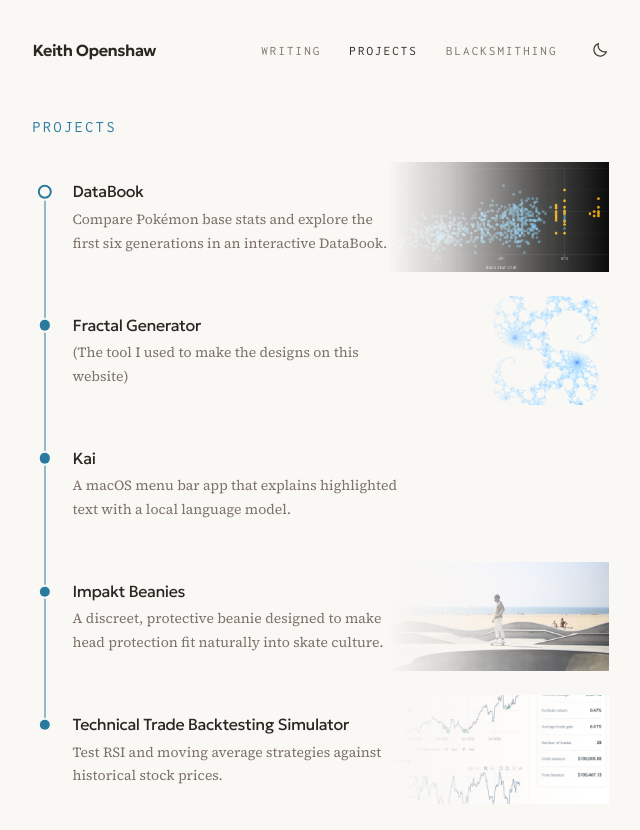
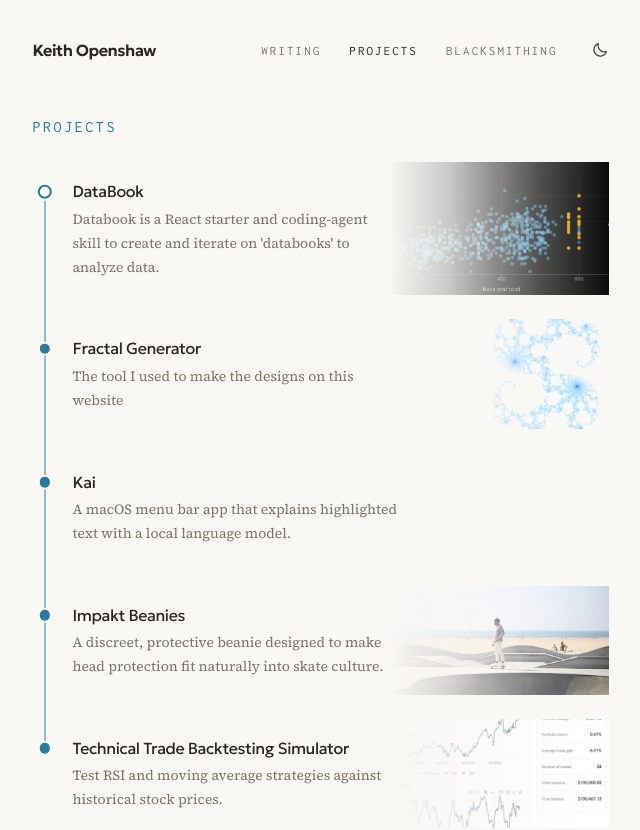
Before and after one commit to kdopenshaw/my-site, a Next.js app: page /projects in a window 1280 px wide. Shown: the top 830 px of the page, without its empty margins (312-952 px from the left). Built offline with nearby package versions, Linux system fonts and the light colour scheme.

Commit message:
fix databook description

```diff
--- a/app/projects/projects.ts
+++ b/app/projects/projects.ts
@@ -4,7 +4,7 @@ export const projects = [
     title: "DataBook",
     kind: "tool",
     description:
-      "Compare Pokémon base stats and explore the first six generations in an interactive DataBook.",
+      "Databook is a React starter and coding-agent skill to create and iterate on 'databooks' to analyze data.  ",
     image: "/projects/databook.png",
     imageAlt: "Scatter plot of Pokémon Speed against base stat total, with legendary Pokémon highlighted in gold",
   },
@@ -13,7 +13,7 @@ export const projects = [
     title: "Fractal Generator",
     kind: "tool",
     description:
-      "(The tool I used to make the designs on this website)",
+      "The tool I used to make the designs on this website",
     image: "/fractals/julia-minus-0.8-0.156 copy.png",
     imageDark: "/fractals/julia-dark.png",
     imageAlt:
```
